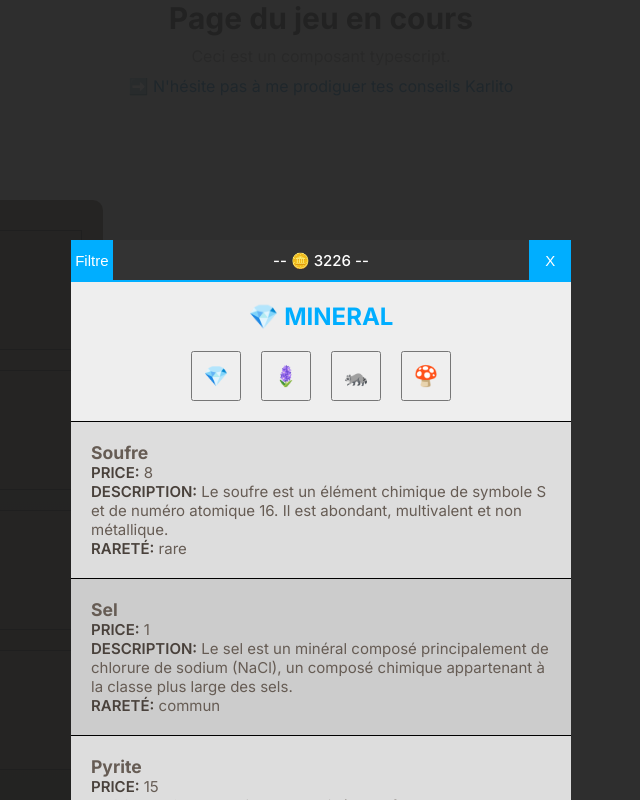
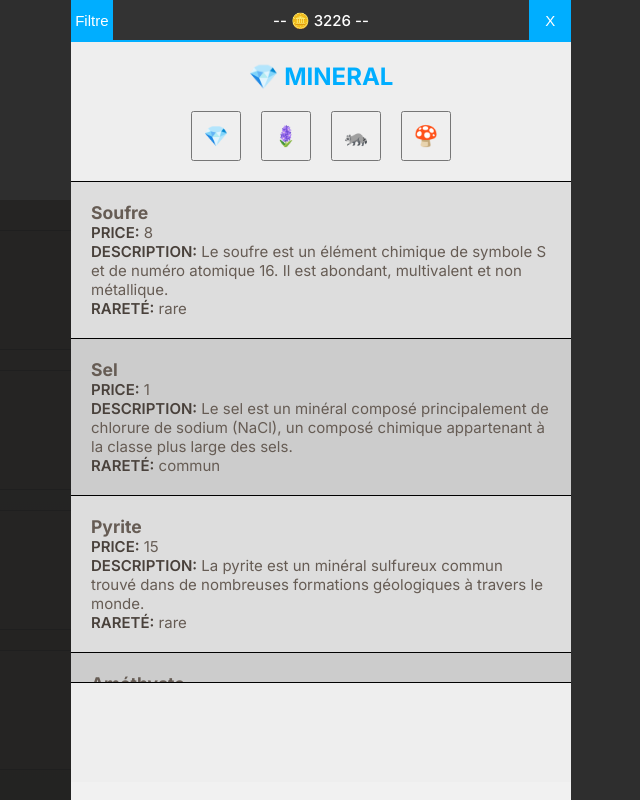
Before and after one commit to Guiomino/apprenti-alchimiste, a Next.js app: page /gamingPage in a window 1280 px wide. Both pictures are taken after a click on the button "Mushroom". Shown: the whole page, without its empty margins (319-959 px from the left). Built offline with nearby package versions, Linux system fonts and the light colour scheme.

Commit message:
feat(modal ingredients)

```diff
--- a/src/app/components/modalIngredients/modalIngredients.module.scss
+++ b/src/app/components/modalIngredients/modalIngredients.module.scss
@@ -1,22 +1,18 @@
 .modalOverlay {
-  // display: none;
   position: fixed;
-  width: 100vw;
-  height: 100vh;
+  width: 100%;
+  height: 100%;
   top: 0;
   background-color: #222222ee;
   z-index: 1;
 
-  .modalOverlay.active {
-    display: block;
-  }
-
   .modalWindow {
+    position: absolute;
     width: 500px;
     height: 800px;
     background-color: #f1f1f1;
-    margin-left: 50%;
-    margin-top: 50%;
+    top: 50%;
+    left: 50%;
     transform: translate(-50%, -50%);
 
     // TOP MODAL WINDOW
--- a/src/app/components/modalIngredients/modalIngredients.tsx
+++ b/src/app/components/modalIngredients/modalIngredients.tsx
@@ -12,6 +12,7 @@ const ModalIngredients: React.FC<ModalIngredientsProps> = ({ closeIngredientsMod
         <div className={styles.modalOverlay}>
             <div className={styles.modalWindow}>
                 <div className={styles.modalTop}>
+
                     <div className={styles.filterAndGoldAndClose}>
                         <button className={styles.filter}>Filtre</button>
                         <span className={styles.gold}>-- 🪙 3226 --</span>
--- a/src/data/ingredientsEN.json
+++ b/src/data/ingredientsEN.json
@@ -396,7 +396,7 @@
                 }
             }
         },
-        "fongique": {
+        "mushroom": {
             "Shiitake": {
                 "price": 10,
                 "description": "Shiitake is an edible mushroom native to East Asia, which is cultivated and consumed in many Asian countries.",
--- a/src/data/ingredientsFR.json
+++ b/src/data/ingredientsFR.json
@@ -396,7 +396,7 @@
                 }
             }
         },
-        "fongique": {
+        "mushroom": {
             "Shiitake": {
                 "price": 10,
                 "description": "Le shiitake est un champignon comestible originaire d'Asie de l'Est, cultivé et consommé dans de nombreux pays asiatiques.",
```
